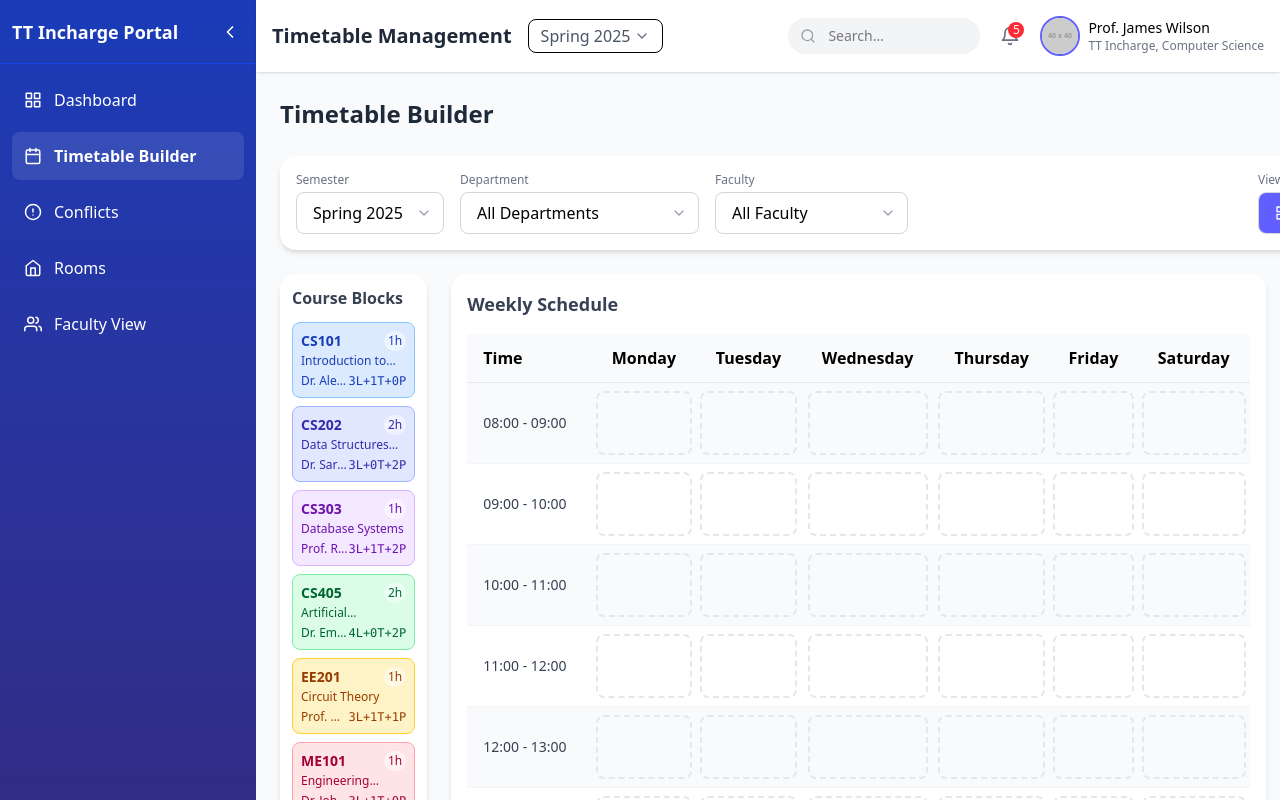
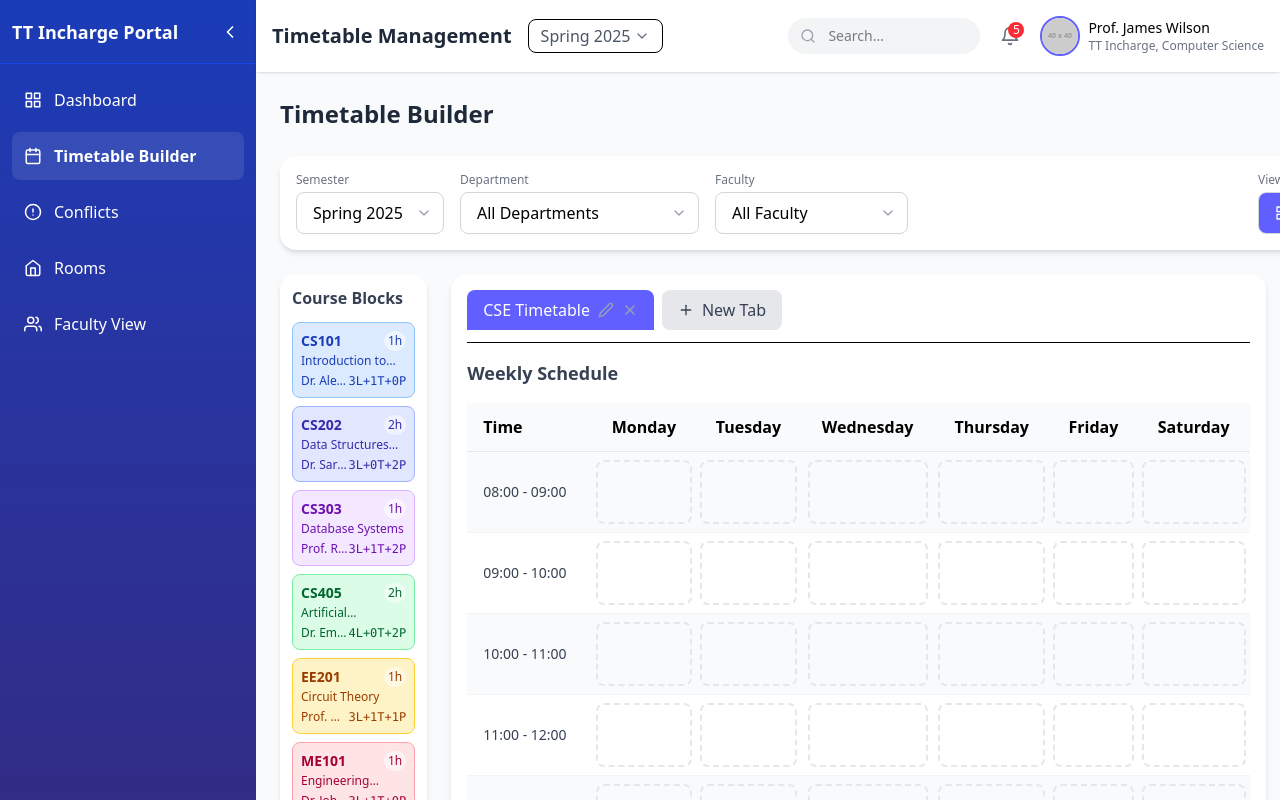
Before and after one commit to nihalsaran/engg-timetable, a React (Vite) app: page /timetable-builder in a window 1280 px wide. Shown: the top 800 px of the page. Built offline with nearby package versions, Linux system fonts and the light colour scheme.

Commit message:
feat: enhance TimetableBuilder with tab management, including adding, switching, and closing tabs

```diff
--- a/src/components/TTIncharge/TimetableBuilder.jsx
+++ b/src/components/TTIncharge/TimetableBuilder.jsx
@@ -1,5 +1,5 @@
 import React, { useState, useRef, useEffect } from 'react';
-import { motion } from 'framer-motion';
+import { motion, AnimatePresence } from 'framer-motion';
 import {
   FiSave,
   FiUpload,
@@ -16,7 +16,9 @@ import {
   FiArrowRight,
   FiRefreshCw,
   FiChevronLeft,
-  FiChevronRight
+  FiChevronRight,
+  FiPlus,
+  FiEdit2
 } from 'react-icons/fi';
 
 // Import services and data
@@ -36,6 +38,15 @@ import {
 } from './services/TimetableBuilder';
 
 export default function TimetableBuilder() {
+  // State for multiple timetable tabs
+  const [tabs, setTabs] = useState([
+    { id: 1, name: "CSE Timetable", isActive: true },
+  ]);
+  const [activeTabId, setActiveTabId] = useState(1);
+  const [nextTabId, setNextTabId] = useState(2);
+  const [isEditingTab, setIsEditingTab] = useState(null);
+  const [editTabName, setEditTabName] = useState("");
+
   // State for filters
   const [selectedSemester, setSelectedSemester] = useState('Spring 2025');
   const [selectedDepartment, setSelectedDepartment] = useState(null);
@@ -45,22 +56,28 @@ export default function TimetableBuilder() {
   const [viewMode, setViewMode] = useState('week'); // 'week' or 'day'
   const [currentDay, setCurrentDay] = useState('Monday');
 
-  // State for the timetable grid
-  const [timetableData, setTimetableData] = useState({});
+  // State for the timetable grid - now an object with tabId as keys
+  const [timetablesData, setTimetablesData] = useState({});
 
   // Selected room
   const [selectedRoom, setSelectedRoom] = useState(roomsData[0]);
 
-  // Conflicts
-  const [conflicts, setConflicts] = useState([]);
+  // Conflicts - now an object with tabId as keys
+  const [conflictsData, setConflictsData] = useState({});
 
   // Dragging state
   const [isDragging, setIsDragging] = useState(false);
   const [draggedCourse, setDraggedCourse] = useState(null);
 
-  // History for undo/redo
-  const [history, setHistory] = useState([]);
-  const [historyIndex, setHistoryIndex] = useState(-1);
+  // History for undo/redo - now an object with tabId as keys
+  const [historyData, setHistoryData] = useState({});
+  const [historyIndices, setHistoryIndices] = useState({});
+
+  // Helper to get current tab's data
+  const timetableData = timetablesData[activeTabId] || {};
+  const conflicts = conflictsData[activeTabId] || [];
+  const history = historyData[activeTabId] || [];
+  const historyIndex = historyIndices[activeTabId] || -1;
 
   // Filter courses based on selected filters
   const filteredCourses = filterCourses(coursesData, {
@@ -72,28 +89,136 @@ export default function TimetableBuilder() {
   // Initialize empty timetable data on component mount
   useEffect(() => {
     const initialData = initializeEmptyTimetable();
-    setTimetableData(initialData);
 
-    // Add to history
-    addToHistory(initialData);
+    // Initialize data for the first tab
+    setTimetablesData({ 1: initialData });
+    setConflictsData({ 1: [] });
+
+    // Initialize history for the first tab
+    addToHistory(1, initialData);
   }, []);
 
+  // Add a new tab
+  const addNewTab = () => {
+    const newTabId = nextTabId;
+    const initialData = initializeEmptyTimetable();
+
+    // Add new tab
+    setTabs(prevTabs => [
+      ...prevTabs.map(tab => ({ ...tab, isActive: false })),
+      { id: newTabId, name: `New Timetable ${newTabId}`, isActive: true }
+    ]);
+
+    // Set the new tab as active
+    setActiveTabId(newTabId);
+
+    // Initialize data for the new tab
+    setTimetablesData(prev => ({ ...prev, [newTabId]: initialData }));
+    setConflictsData(prev => ({ ...prev, [newTabId]: [] }));
+
+    // Initialize history for the new tab
+    addToHistory(newTabId, initialData);
+
+    // Increment next tab id
+    setNextTabId(prevId => prevId + 1);
+  };
+
+  // Switch to a tab
+  const switchTab = (tabId) => {
+    setTabs(prevTabs =>
+      prevTabs.map(tab => ({
+        ...tab,
+        isActive: tab.id === tabId
+      }))
+    );
+    setActiveTabId(tabId);
+  };
+
+  // Close a tab
+  const closeTab = (tabId, event) => {
+    event.stopPropagation();
+
+    // Don't close if it's the only tab
+    if (tabs.length === 1) return;
+
+    // If closing the active tab, switch to another tab first
+    if (tabId === activeTabId) {
+      const activeIndex = tabs.findIndex(tab => tab.id === activeTabId);
+      const newActiveIndex = activeIndex === 0 ? 1 : activeIndex - 1;
+      const newActiveTabId = tabs[newActiveIndex].id;
+      switchTab(newActiveTabId);
+    }
+
+    // Remove the tab
+    setTabs(prevTabs => prevTabs.filter(tab => tab.id !== tabId));
+
+    // Clean up data
+    setTimetablesData(prev => {
+      const newData = { ...prev };
+      delete newData[tabId];
+      return newData;
+    });
+
+    setConflictsData(prev => {
+      const newData = { ...prev };
+      delete newData[tabId];
+      return newData;
+    });
+
+    setHistoryData(prev => {
+      const newData = { ...prev };
+      delete newData[tabId];
+      return newData;
+    });
+
+    setHistoryIndices(prev => {
+      const newData = { ...prev };
+      delete newData[tabId];
+      return newData;
+    });
+  };
+
+  // Start editing tab name
+  const startEditingTab = (tabId, event) => {
+    event.stopPropagation();
+    const tab = tabs.find(t => t.id === tabId);
+    setIsEditingTab(tabId);
+    setEditTabName(tab.name);
+  };
+
+  // Save tab name
+  const saveTabName = () => {
+    if (isEditingTab) {
+      setTabs(prevTabs => prevTabs.map(tab =>
+        tab.id === isEditingTab ? { ...tab, name: editTabName || tab.name } : tab
+      ));
+      setIsEditingTab(null);
+      setEditTabName("");
+    }
+  };
+
   // Function to add current state to history
-  const addToHistory = (data) => {
+  const addToHistory = (tabId, data) => {
+    const tabHistory = historyData[tabId] || [];
+    const tabHistoryIndex = historyIndices[tabId] || -1;
+
     // Remove any future states if we're not at the end of the history
-    const newHistory = history.slice(0, historyIndex + 1);
+    const newHistory = tabHistory.slice(0, tabHistoryIndex + 1);
     newHistory.push(JSON.parse(JSON.stringify(data)));
 
-    setHistory(newHistory);
-    setHistoryIndex(newHistory.length - 1);
+    setHistoryData(prev => ({ ...prev, [tabId]: newHistory }));
+    setHistoryIndices(prev => ({ ...prev, [tabId]: newHistory.length - 1 }));
   };
 
   // Handle undo
   const handleUndo = () => {
     if (historyIndex > 0) {
       const newIndex = historyIndex - 1;
-      setHistoryIndex(newIndex);
-      setTimetableData(JSON.parse(JSON.stringify(history[newIndex])));
+      setHistoryIndices(prev => ({ ...prev, [activeTabId]: newIndex }));
+      setTimetablesData(prev => ({
+        ...prev,
+        [activeTabId]: JSON.parse(JSON.stringify(history[newIndex]))
+      }));
     }
   };
 
@@ -101,8 +226,11 @@ export default function TimetableBuilder() {
   const handleRedo = () => {
     if (historyIndex < history.length - 1) {
       const newIndex = historyIndex + 1;
-      setHistoryIndex(newIndex);
-      setTimetableData(JSON.parse(JSON.stringify(history[newIndex])));
+      setHistoryIndices(prev => ({ ...prev, [activeTabId]: newIndex }));
+      setTimetablesData(prev => ({
+        ...prev,
+        [activeTabId]: JSON.parse(JSON.stringify(history[newIndex]))
+      }));
     }
   };
 
@@ -117,16 +245,19 @@ export default function TimetableBuilder() {
     if (draggedCourse) {
       // Check for conflicts
       const newConflicts = checkConflicts(timetableData, day, slot, draggedCourse, selectedRoom);
-      setConflicts([...conflicts, ...newConflicts]);
+      setConflictsData(prev => ({
+        ...prev,
+        [activeTabId]: [...(prev[activeTabId] || []), ...newConflicts]
+      }));
 
       // Add the course to the timetable
       const newTimetable = addCourseToTimetable(timetableData, day, slot, draggedCourse, selectedRoom);
 
       // Update timetable data
-      setTimetableData(newTimetable);
+      setTimetablesData(prev => ({ ...prev, [activeTabId]: newTimetable }));
 
       // Add to history
-      addToHistory(newTimetable);
+      addToHistory(activeTabId, newTimetable);
 
       // Reset dragging state
       setIsDragging(false);
@@ -139,18 +270,20 @@ export default function TimetableBuilder() {
     // Create a new empty timetable
     const newTimetable = initializeEmptyTimetable();
 
-    setTimetableData(newTimetable);
-    setConflicts([]);
+    setTimetablesData(prev => ({ ...prev, [activeTabId]: newTimetable }));
+    setConflictsData(prev => ({ ...prev, [activeTabId]: [] }));
 
     // Add to history
-    addToHistory(newTimetable);
+    addToHistory(activeTabId, newTimetable);
   };
 
   // Handle resolving a conflict
   const handleResolveConflict = (conflictIndex) => {
-    const newConflicts = [...conflicts];
-    newConflicts.splice(conflictIndex, 1);
-    setConflicts(newConflicts);
+    setConflictsData(prev => {
+      const newConflicts = [...(prev[activeTabId] || [])];
+      newConflicts.splice(conflictIndex, 1);
+      return { ...prev, [activeTabId]: newConflicts };
+    });
   };
 
   // Handle save timetable
@@ -172,6 +305,21 @@ export default function TimetableBuilder() {
       alert(error.message);
     }
   };
+
+  // For handling click outside the tab editing input
+  const tabEditRef = useRef(null);
+  useEffect(() => {
+    const handleClickOutside = (event) => {
+      if (tabEditRef.current && !tabEditRef.current.contains(event.target)) {
+        saveTabName();
+      }
+    };
+
+    document.addEventListener("mousedown", handleClickOutside);
+    return () => {
+      document.removeEventListener("mousedown", handleClickOutside);
+    };
+  }, [isEditingTab, editTabName]);
 
   return (
     <div className="space-y-6">
@@ -318,6 +466,54 @@ export default function TimetableBuilder() {
 
         {/* Center Panel: Timetable Grid */}
         <div className="flex-1 bg-white rounded-2xl shadow-md p-4 overflow-x-auto">
+          {/* Tabs */}
+          <div className="flex items-center gap-2 mb-4 border-b pb-3">
+            {tabs.map(tab => (
+              <div
+                key={tab.id}
+                className={`flex items-center gap-2 px-4 py-2 rounded-t-lg cursor-pointer ${tab.isActive ? 'bg-indigo-500 text-white' : 'bg-gray-200 text-gray-700'}`}
+                onClick={() => switchTab(tab.id)}
+              >
+                {isEditingTab === tab.id ? (
+                  <div ref={tabEditRef} className="flex items-center gap-2">
+                    <input
+                      type="text"
+                      value={editTabName}
+                      onChange={(e) => setEditTabName(e.target.value)}
+                      className="px-2 py-1 rounded-lg border border-gray-300 focus:ring-2 focus:ring-indigo-500 focus:outline-none"
+                    />
+                    <button onClick={saveTabName} className="text-gray-700 hover:text-gray-900">
+                      <FiCheck />
+                    </button>
+                  </div>
+                ) : (
+                  <>
+                    <span>{tab.name}</span>
+                    <button
+                      onClick={(e) => startEditingTab(tab.id, e)}
+                      className="text-gray-400 hover:text-gray-600"
+                    >
+                      <FiEdit2 />
+                    </button>
+                    <button
+                      onClick={(e) => closeTab(tab.id, e)}
+                      className="text-gray-400 hover:text-gray-600"
+                    >
+                      <FiX />
+                    </button>
+                  </>
+                )}
+              </div>
+            ))}
+            <button
+              onClick={addNewTab}
+              className="px-4 py-2 rounded-lg bg-gray-200 text-gray-700 hover:bg-gray-300 flex items-center gap-2"
+            >
+              <FiPlus />
+              <span>New Tab</span>
+            </button>
+          </div>
+
           <div className="flex justify-between items-center mb-4">
             <h2 className="text-lg font-semibold text-gray-700">
               {viewMode === 'week' ? 'Weekly Schedule' : `${currentDay} Schedule`}
```
